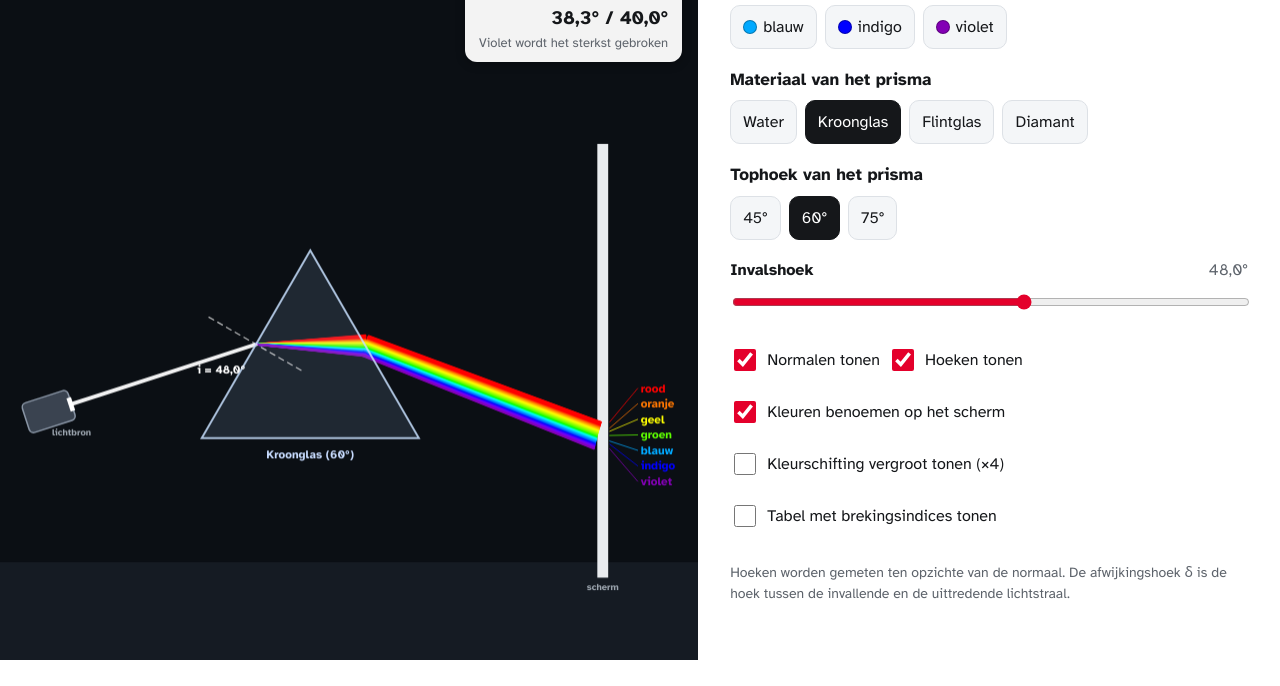
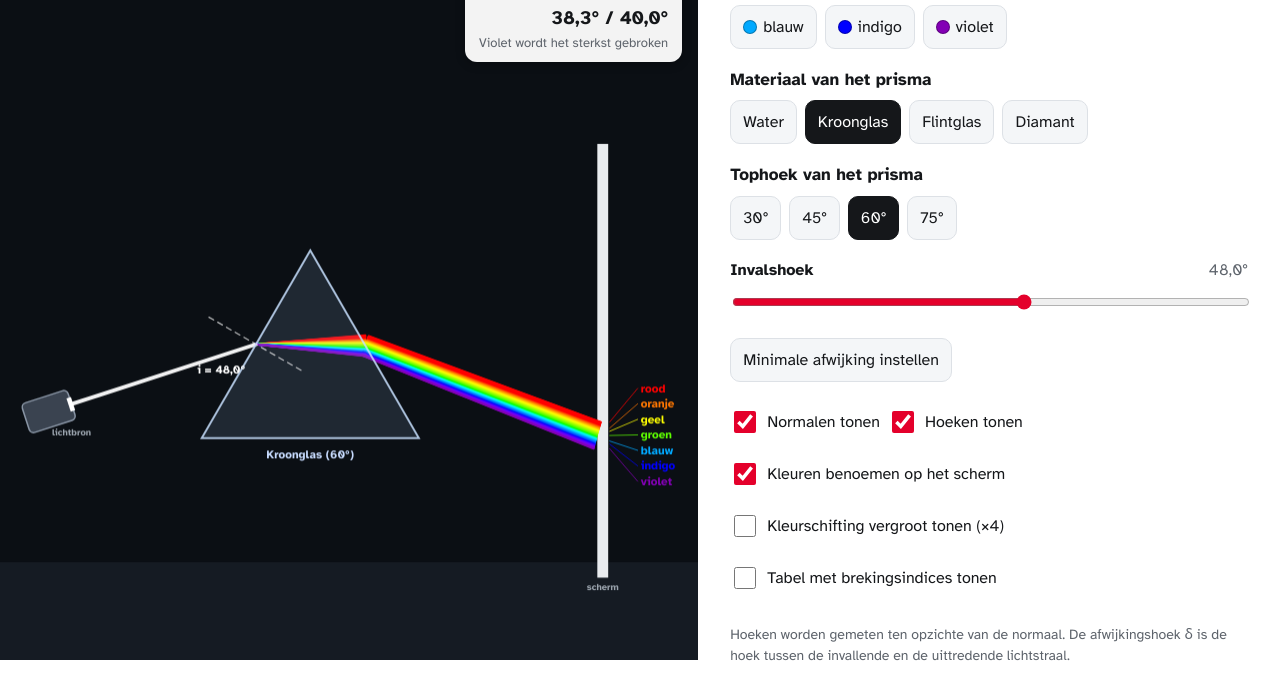
Before and after one commit to marijkestubbe/applets, a plain HTML site: page fysica/dispersie.html in a window 1280 px wide. Shown: the part 140-826 px from the top of the page. Before the commit the page ends 800 px from the top, so only its background shows below. Drawn offline with Linux system fonts and the light colour scheme.

Commit message:
Dispersie: nette regenboogband ook bij terugkaatsing, meldingen totale terugkaatsing, minimale afwijking, tophoek 30°
Co-Authored-By: Claude Opus 5.5 <noreply@anthropic.com>
Claude-Session: https://claude.ai/code/session_01F9b8AGMjkhmvEhveKHpHoo

```diff
--- a/fysica/dispersie.html
+++ b/fysica/dispersie.html
@@ -85,6 +85,7 @@ tr.cur td{font-weight:700;background:var(--card)}
       <label for="ai">Invalshoek</label><output id="aio" for="ai"></output>
       <input type="range" id="ai" min="0" max="85" step="0.5" value="48">
     </div>
+    <div class="row"><button id="mindev">Minimale afwijking instellen</button></div>
     <div class="row">
       <label class="tg"><input type="checkbox" id="tN" checked> Normalen tonen</label>
       <label class="tg"><input type="checkbox" id="tA" checked> Hoeken tonen</label>
@@ -106,7 +107,7 @@ tr.cur td{font-weight:700;background:var(--card)}
 const COLORS=[{n:"rood",l:700},{n:"oranje",l:620},{n:"geel",l:580},{n:"groen",l:530},{n:"blauw",l:470},{n:"indigo",l:440},{n:"violet",l:400}];
 // formule van Cauchy n(λ) = A + B/λ² (λ in µm), afgesteld op gemeten waarden bij 486 nm en 656 nm
 const MATS=[{n:"Water",A:1.3238,B:.00314},{n:"Kroonglas",A:1.5045,B:.00424},{n:"Flintglas",A:1.5942,B:.00894},{n:"Diamant",A:2.379,B:.0133}];
-const TOPS=[45,60,75];
+const TOPS=[30,45,60,75];
 let light=-1,mat=1,top=60; // light -1 = wit licht
 const $=id=>document.getElementById(id);
 const fmt=(x,n=0)=>x.toLocaleString("nl-BE",{minimumFractionDigits:n,maximumFractionDigits:n,useGrouping:false});
@@ -127,7 +128,7 @@ const v=(x,y)=>({x,y}),add=(a,b)=>v(a.x+b.x,a.y+b.y),sub=(a,b)=>v(a.x-b.x,a.y-b.
 const dot=(a,b)=>a.x*b.x+a.y*b.y,cross=(a,b)=>a.x*b.y-a.y*b.x,len=a=>Math.hypot(a.x,a.y),unit=a=>mul(a,1/len(a));
 const rot=(a,t)=>v(a.x*Math.cos(t)-a.y*Math.sin(t),a.x*Math.sin(t)+a.y*Math.cos(t));
 const deg=r=>r*180/Math.PI,rad=d=>d*Math.PI/180;
-function prism(){const B=280,h=(B/2)/Math.tan(rad(top/2)),cx=400,by=400;
+function prism(){const B=Math.min(280,2*320*Math.tan(rad(top/2))),h=(B/2)/Math.tan(rad(top/2)),cx=400,by=400; // smalle prisma's niet hoger dan 320
   return [v(cx-B/2,by),v(cx,by-h),v(cx+B/2,by)]} // links onder, top, rechts onder
 const centroid=P=>v((P[0].x+P[1].x+P[2].x)/3,(P[0].y+P[1].y+P[2].y)/3);
 function outNormal(P,i){const a=P[i],b=P[(i+1)%3],t=unit(sub(b,a));let n=v(t.y,-t.x);if(dot(n,sub(a,centroid(P)))<0)n=mul(n,-1);return n}
@@ -159,7 +160,7 @@ function trace(l,ai){
     out.exit=r.d;out.hitScreen=r.d.x>1e-6&&end.y>20&&end.y<H-20?end:null;
     out.dev=deg(Math.acos(Math.max(-1,Math.min(1,dot(d0,r.d)))));
     break}
-  out.tirs=tirs;return out}
+  out.tirs=tirs;out.ok=out.dev!=null&&tirs==0;return out}
 
 // ---------- tekenen ----------
 const cv=$("cv"),ctx=cv.getContext("2d");let view={s:1,ox:0,oy:0};
@@ -174,17 +175,22 @@ let bandY={};
 function ribbon(rays){bandY={};
   ctx.globalCompositeOperation="source-over";
   const V=rays[0],R=rays[rays.length-1]; // rays lopen van 400 nm (violet) tot 700 nm (rood)
-  const lenIn=R.seg[1]?len(sub(R.seg[1][1],R.seg[1][0])):1,BAND=26;
-  // per segment: loodrechte richting naar de kant waar violet heen buigt
-  const side=k=>{const a=R.seg[k],b=V.seg[k];if(!a||!b)return v(0,0);const dir=unit(sub(a[1],a[0]));let pr=v(-dir.y,dir.x);
-    const diff=sub(b[1],a[1]);if(dot(pr,diff)<0)pr=mul(pr,-1);if(len(diff)<1e-9){const P=prism(),c=centroid(P);if(dot(pr,sub(c,a[1]))>0)pr=mul(pr,-1)}return pr};
-  const sides=R.seg.map((_,k)=>side(k));
-  const order=[...rays].sort((a,b)=>b.l-a.l); // rood eerst, violet bovenop
-  for(const r of order){const f=(700-r.l)/300; // 0 = rood, 1 = violet
-    ctx.strokeStyle=css(r.l);ctx.lineWidth=2.4;let s0=0;
-    for(let k=1;k<r.seg.length;k++){const [a,b]=r.seg[k],L=len(sub(b,a)),pr=sides[k]||v(0,0);
-      const oa=(f-.5)*BAND*Math.min(1,s0/lenIn),ob=(f-.5)*BAND*Math.min(1,(s0+L)/lenIn);
-      const pb=add(b,mul(pr,ob));line(add(a,mul(pr,oa)),pb);s0+=L;if(k==r.seg.length-1&&r.hitScreen)bandY[r.l]=pb.y}}
+  const dirOf=(r,k)=>unit(sub(r.seg[k][1],r.seg[k][0]));
+  // zijrichting bij het binnengaan: naar de kant waar violet sterker afbuigt
+  let s0=v(0,0);if(R.seg[1]&&V.seg[1]){const dr=dirOf(R,1);s0=v(-dr.y,dr.x);const dv=sub(dirOf(V,1),dr);
+    if(len(dv)>1e-12){if(dot(s0,dv)<0)s0=mul(s0,-1)}else{const c=centroid(prism());if(dot(s0,sub(c,R.seg[1][0]))<0)s0=mul(s0,-1)}}
+  const refl=(p,m)=>sub(p,mul(m,2*dot(p,m)));
+  const BAND=26,order=[...rays].sort((a,b)=>b.l-a.l); // rood eerst, violet bovenop
+  for(const r of order){if(!r.seg[1])continue;const f=(700-r.l)/300-.5; // -0,5 = rood, +0,5 = violet
+    const lenIn=len(sub(r.seg[1][1],r.seg[1][0]));let side=s0,prev=dirOf(r,1),dist=0;
+    ctx.strokeStyle=css(r.l);ctx.lineWidth=2.4;
+    for(let k=1;k<r.seg.length;k++){const [a,b]=r.seg[k],L=len(sub(b,a)),d=dirOf(r,k);
+      if(k>1){ // zijrichting meenemen over het grensvlak; bij terugkaatsing spiegelen
+        const vx=r.angles[k-1],ref=vx&&vx.tir?refl(side,vx.nrm):side;
+        side=v(-d.y,d.x);if(dot(side,ref)<0)side=mul(side,-1)}
+      const oa=f*BAND*Math.min(1,dist/lenIn),ob=f*BAND*Math.min(1,(dist+L)/lenIn);
+      const pb=add(b,mul(side,ob));line(add(a,mul(side,oa)),pb);dist+=L;prev=d;
+      if(k==r.seg.length-1&&r.hitScreen&&r.ok)bandY[r.l]=pb.y}}
   ctx.globalCompositeOperation="lighter";
 }
 function draw(){
@@ -229,7 +235,7 @@ function draw(){
       if(a1&&a1!==a0){label(a1.tir?`${fmt(a1.i,1)}°: totale terugkaatsing`:`${fmt(a1.i,1)}° → ${fmt(a1.r,1)}°`,a1.p.x+14,a1.p.y-14,"#fff",15,"left")}}}
   // kleuren benoemen op het scherm
   if($("tL").checked){ // namen in een kolom naast het scherm, met een lijntje naar de plek op het scherm
-    const named=(light<0?COLORS:[COLORS[light]]).map(c=>({c,r:trace(c.l,ai)})).filter(o=>o.r.hitScreen).sort((a,b)=>a.r.hitScreen.y-b.r.hitScreen.y);
+    const named=(light<0?COLORS:[COLORS[light]]).map(c=>({c,r:trace(c.l,ai)})).filter(o=>o.r.hitScreen&&o.r.ok).sort((a,b)=>a.r.hitScreen.y-b.r.hitScreen.y);
     if(named.length){const gap=20,mid=named.reduce((t,o)=>t+o.r.hitScreen.y,0)/named.length;
       let y0=Math.max(30,Math.min(H-30-gap*(named.length-1),mid-gap*(named.length-1)/2));
       named.forEach((o,i)=>{const y=y0+i*gap,hy=light<0&&bandY[o.c.l]!=null?bandY[o.c.l]:o.r.hitScreen.y;
@@ -238,26 +244,37 @@ function draw(){
   if($("tX").checked)label("kleurschifting ×4 vergroot",SX-8,34,"#ffb3c0",13,"right");
   readout(rays,ai);
 }
+// stand van minimale afwijking voor geel licht: i = bgsin(n · sin(A/2)); null als het licht er nooit uit kan
+const minDevAngle=()=>{const x=nOf(580)*Math.sin(rad(top/2));return x<1?deg(Math.asin(x)):null};
 function readout(rays,ai){
   let h=`<span><small>Invalshoek</small><span class="mid">i = ${fmt(ai,1)}°</span></span>`;
+  const never=minDevAngle()==null;
+  const tirMsg=never?`<span class="warn">Totale terugkaatsing</span><small>Bij deze tophoek kan het licht het prisma nooit langs de andere zijde verlaten. Kies een kleinere tophoek.</small>`
+    :`<span class="warn">Totale terugkaatsing</span><small>Het licht verlaat het prisma niet langs de andere zijde. Vergroot de invalshoek of klik op ‘Minimale afwijking instellen’.</small>`;
   if(light>=0){const r=rays[0],c=COLORS[light];
     h=`<span><small>${c.n} licht (${c.l} nm)</small><span class="big">n = ${fmt(r.n,4)}</span></span>`+h;
-    h+=r.dev!=null?`<span><small>Afwijkingshoek</small><span class="mid">δ = ${fmt(r.dev,1)}°</span></span>`:`<span class="warn">Totale terugkaatsing: het licht komt niet uit het prisma</span>`;}
-  else{const rr=trace(700,ai),rv=trace(400,ai);
+    h+=r.ok?`<span><small>Afwijkingshoek</small><span class="mid">δ = ${fmt(r.dev,1)}°</span></span>`:tirMsg;}
+  else{const rr=trace(700,ai),rv=trace(400,ai),nOk=rays.filter(r=>r.ok).length;
     h=`<span><small>Wit licht</small><span class="mid">alle kleuren samen</span></span>`+h;
-    if(rr.dev!=null&&rv.dev!=null)h+=`<span><small>Afwijkingshoek rood / violet</small><span class="mid">${fmt(rr.dev,1)}° / ${fmt(rv.dev,1)}°</span></span><span><small>Violet wordt het sterkst gebroken</small></span>`;
-    else h+=`<span class="warn">Een deel van het licht wordt totaal teruggekaatst</span>`;}
+    if(nOk==rays.length)h+=`<span><small>Afwijkingshoek rood / violet</small><span class="mid">${fmt(rr.dev,1)}° / ${fmt(rv.dev,1)}°</span></span><span><small>Violet wordt het sterkst gebroken</small></span>`;
+    else if(nOk==0)h+=tirMsg;
+    else h+=`<span class="warn">Een deel van de kleuren wordt totaal teruggekaatst</span><small>Violet eerst: dat wordt het sterkst gebroken.</small>`;}
   $("read").innerHTML=h;$("aio").textContent=fmt(ai,1)+"°";
   // tabel
   $("tblwrap").hidden=!$("tT").checked;$("tbltitle").textContent="Brekingsindex per kleur: "+MATS[mat].n.toLowerCase();
-  $("tb").innerHTML=COLORS.map((c,i)=>{const r=trace(c.l,ai);return `<tr class="${i==light?"cur":""}"><td><i style="background:${css(c.l)}"></i>${c.n}</td><td>${c.l}</td><td>${fmt(r.n,4)}</td><td>${r.dev!=null?fmt(r.dev,1):"–"}</td></tr>`}).join("");
+  $("tb").innerHTML=COLORS.map((c,i)=>{const r=trace(c.l,ai);return `<tr class="${i==light?"cur":""}"><td><i style="background:${css(c.l)}"></i>${c.n}</td><td>${c.l}</td><td>${fmt(r.n,4)}</td><td>${r.ok?fmt(r.dev,1):"–"}</td></tr>`}).join("");
   document.querySelectorAll("[data-l]").forEach(b=>b.setAttribute("aria-pressed",+b.dataset.l==light));
   document.querySelectorAll("[data-m]").forEach(b=>b.setAttribute("aria-pressed",+b.dataset.m==mat));
   document.querySelectorAll("[data-t]").forEach(b=>b.setAttribute("aria-pressed",+b.dataset.t==top));
 }
 // ---------- bediening ----------
 document.addEventListener("click",e=>{const b=e.target.closest("button");if(!b)return;const d=b.dataset;
-  if(d.l!=null)light=+d.l;else if(d.m!=null)mat=+d.m;else if(d.t!=null)top=+d.t;else return;draw()});
+  if(d.l!=null)light=+d.l;else if(d.m!=null){mat=+d.m;autoAim()}else if(d.t!=null){top=+d.t;autoAim()}else return;draw()});
+// stand van minimale afwijking: het licht loopt symmetrisch door het prisma
+function setMinDev(){const a=minDevAngle();$("ai").value=a==null?85:Math.round(a*2)/2;draw()}
+$("mindev").onclick=setMinDev;
+// na het wisselen van materiaal of tophoek: loopt het licht vast, dan de mooiste stand kiezen
+function autoAim(){const ai=+$("ai").value;if(!trace(580,ai).ok||ai>=85){const a=minDevAngle();$("ai").value=a==null?85:Math.round(a*2)/2}}
 document.querySelectorAll(".panel input").forEach(i=>i.addEventListener("input",draw));
 // lichtbron slepen: de invalshoek volgt de muis
 let drag=false;
```
